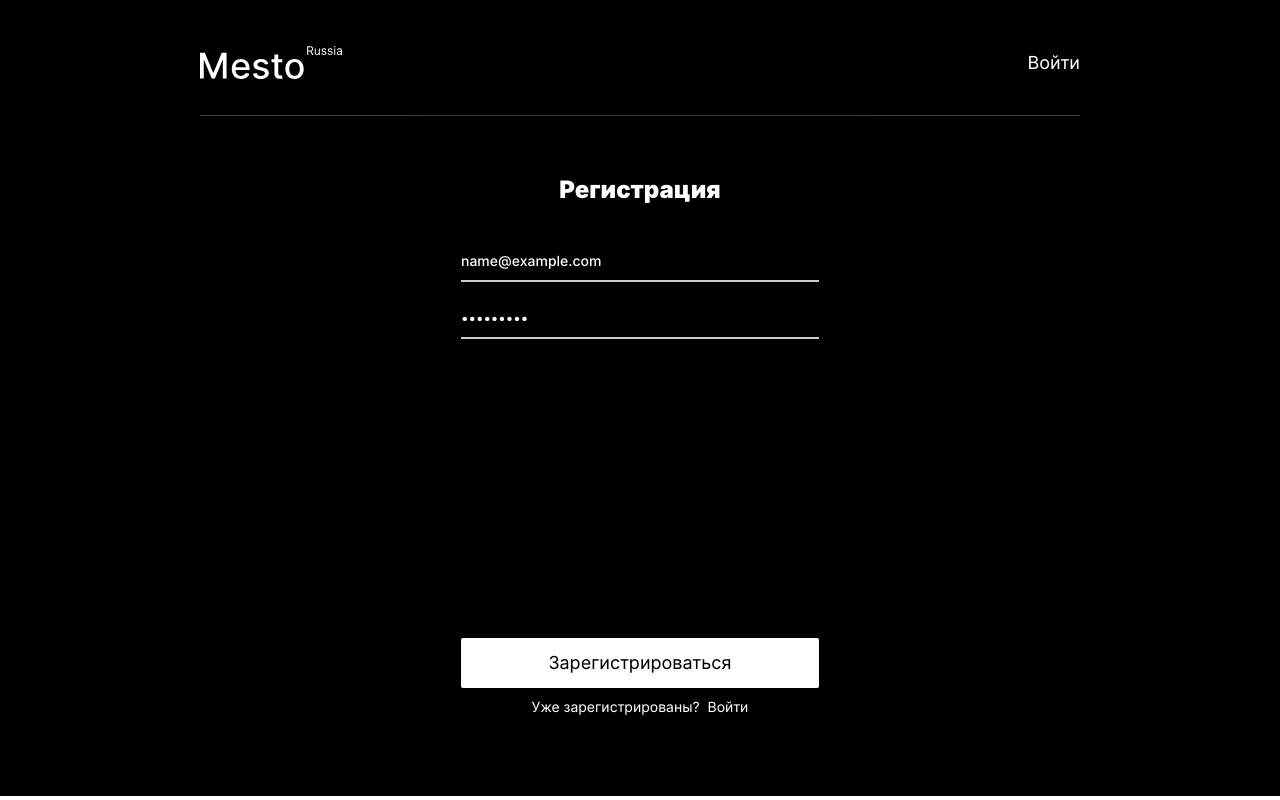
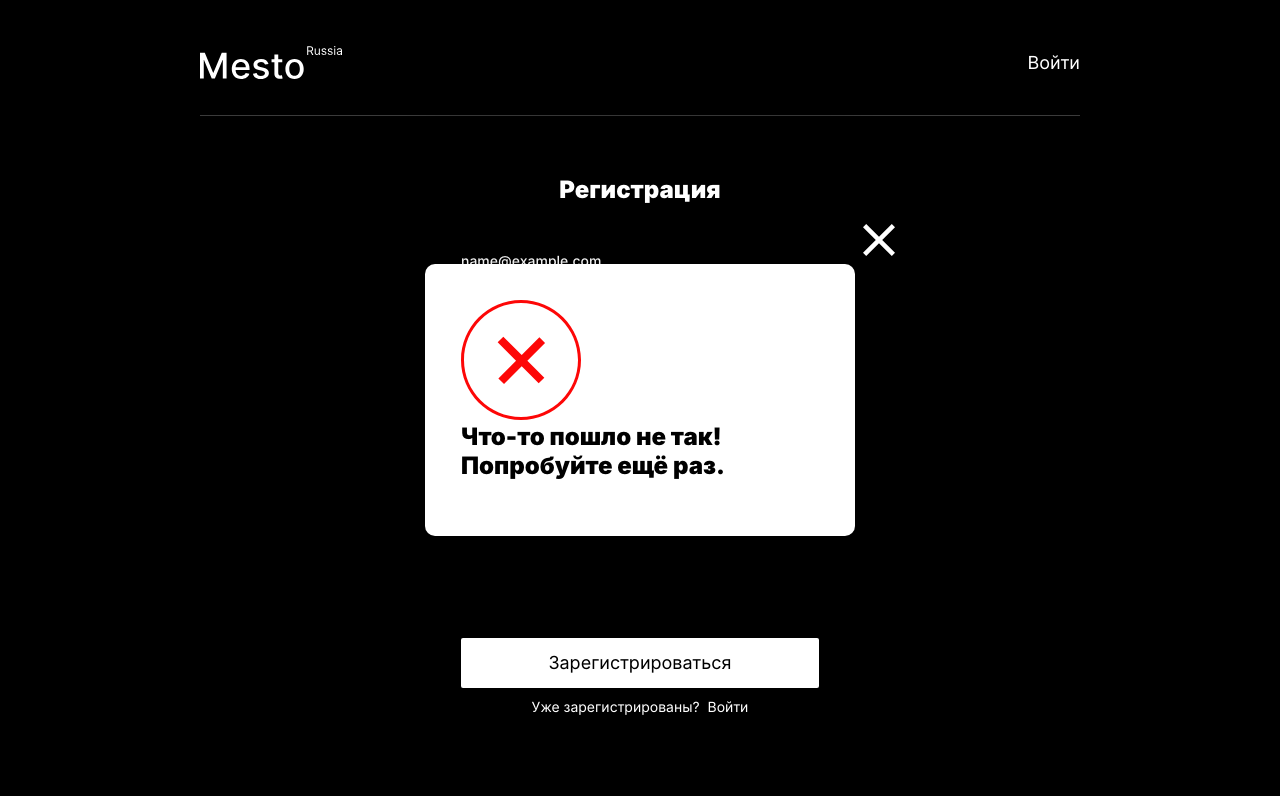
Before and after one commit to Leliya/react-mesto-auth, a React (Create React App) app: page /sign-up in a window 1280 px wide. Both pictures are taken after typing "name@example.com", "Sample123" into the empty fields and a click on the button "Зарегистрироваться". Built offline with nearby package versions, Linux system fonts and the light colour scheme; no server answers.

Commit message:
feature:реализовать логику открытия попапа со статусом регистрации

```diff
--- /dev/null
+++ b/src/components/InfoTooltip.js
@@ -0,0 +1,30 @@
+import React from "react";
+import imageRegOk from '../images/infoTooltip-ok.svg';
+import imageRegError from '../images/infoTooltip-error.svg';
+
+function InfoTooltip({isOpen, onClose, message, isRegOk}){
+
+  function cancelClose(e) {
+    e.stopPropagation();
+  }
+
+  return(
+    <div
+      className={`popup ${isOpen ? "popup_opened" : ""}`}
+      onClick={onClose}
+    >
+      <div className="popup__container" onClick={cancelClose}>
+        <button
+          className="popup__close-button"
+          type="button"
+          aria-label="Закрыть"
+          onClick={onClose}
+        ></button>
+        {isRegOk?<img alt="Успешно" src={imageRegOk}/>:<img alt="Ошибка" src={imageRegError}/>}
+        <h2 className="popup__title">{isRegOk?"Вы успешно зарегистрированы!":message}</h2>
+        </div>
+        </div>
+  )
+}
+
+export default InfoTooltip;
--- a/src/components/Register.js
+++ b/src/components/Register.js
@@ -1,7 +1,8 @@
 import React from "react";
-import { Link , withRouter} from "react-router-dom";
+import { Link, withRouter } from "react-router-dom";
 import FormForAuth from "./FormForAuth";
 import { register } from "./Auth";
+import InfoTooltip from "./InfoTooltip";
 
 class Register extends React.Component {
   constructor(props) {
@@ -9,9 +10,12 @@ class Register extends React.Component {
     this.state = {
       email: "",
       password: "",
+      isInfoTooltip: false,
+      isRegOk:false,
     };
     this.handleChange = this.handleChange.bind(this);
     this.onRegister = this.onRegister.bind(this);
+    this.handlerClose = this.handlerClose.bind(this);
   }
 
   handleChange(obj) {
@@ -20,24 +24,34 @@ class Register extends React.Component {
 
   onRegister() {
     register(this.state.email, this.state.password).then((res) => {
-      if(res){
-        this.setState({
-          message: ''
-        }, () => {
-          this.props.history.push('./sign-in');
-        })
+      if (res) {
+        this.setState(
+          {
+            message: "",
+            isRegOk: true,
+          }
+        );
       } else {
         this.setState({
-          message: 'Что-то пошло не так!'
-        })
-        console.log(this.state.message)
+          message: "Что-то пошло не так! Попробуйте ещё раз.",
+          isRegOk: false,
+        });
+        console.log(this.state.message);
       }
+      this.setState({ isInfoTooltip: true });
     });
   }
 
+  handlerClose() {
+    this.setState({ isInfoTooltip: false });
+    if(this.state.isRegOk){
+      this.props.history.push("./sign-in");
+    }
+  }
 
   render() {
     return (
+      <>
         <FormForAuth
           title="Регистрация"
           name="registration"
@@ -55,6 +69,13 @@ class Register extends React.Component {
             </Link>
           </span>
         </FormForAuth>
+        <InfoTooltip
+          isRegOk={this.state.isRegOk}
+          isOpen={this.state.isInfoTooltip}
+          onClose={this.handlerClose}
+          message={this.state.message}
+        />
+      </>
     );
   }
 }
```
Also changed, not shown: src/images/infoTooltip-error.svg (added), src/images/infoTooltip-ok.svg (added). Lines whose indentation alone changed are shown as unchanged.
